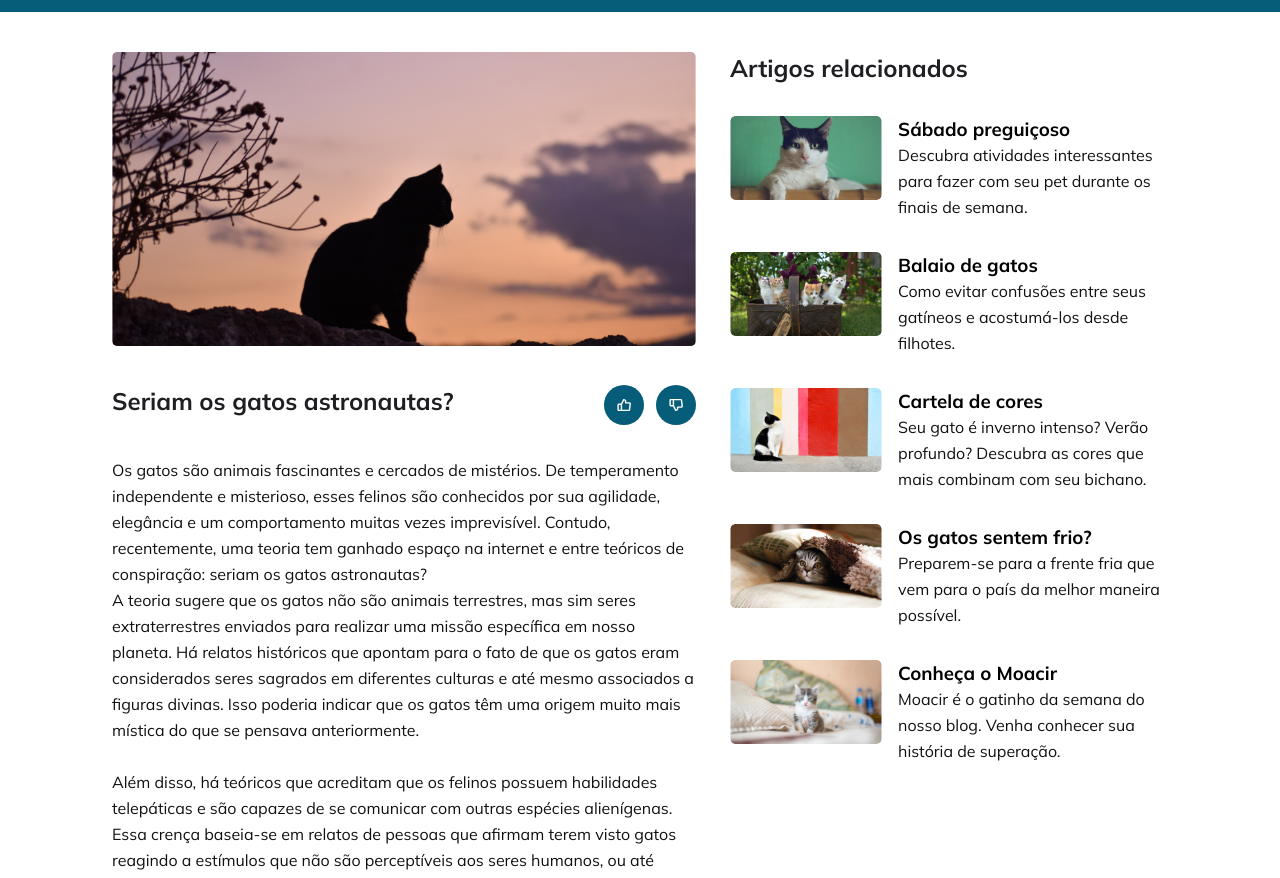
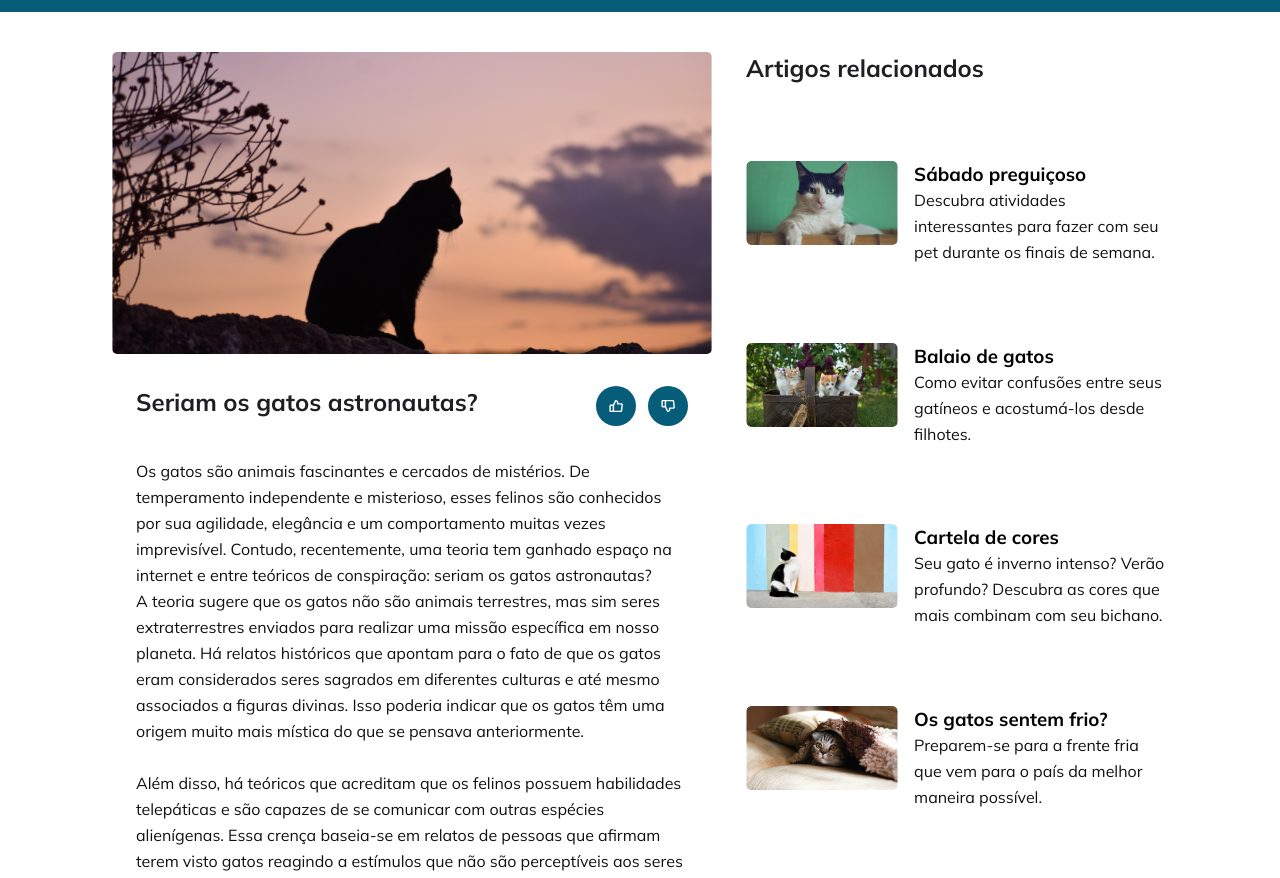
Before and after one commit to CODE-LLAN-BR/entrega-blogDosGatos, a plain HTML site: page index.html in a window 1280 px wide. Shown: the part 60-938 px from the top of the page. Drawn offline with Linux system fonts and the light colour scheme.

Commit message:
imagem alterada , ajustes feitos na imagem main , projeto concluido.

```diff
--- a/index.html
+++ b/index.html
@@ -32,14 +32,13 @@
         />
       </header>
       <main>
-        <section class="section-main">
           <img
-            src="./assets/gato-main.jpg"
+            src="./assets/cat-main.png"
             alt="foto de um gato encima de uma pedra vendo o por do sol"
             id="main-img"
             class="img-item"
           />
-
+        <section class="section-main">
           <div class="title">
             <h2>Seriam os gatos astronautas?</h2>
 
@@ -89,7 +88,12 @@
         <section class="sidebar">
           <h2>Artigos relacionados</h2>
           <article>
-            <img src="./assets/cat-01.jpg" alt="gato preto e branco" class="img-item" style="--delay:.6s"/>
+            <img
+              src="./assets/cat-01.jpg"
+              alt="gato preto e branco"
+              class="img-item"
+              style="--delay: 0.6s"
+            />
             <div class=".text">
               <h3>Sábado preguiçoso</h3>
               <p>
@@ -103,7 +107,7 @@
               src="./assets/cat-02.jpg"
               alt="uma sexta cheia de filhotes de gato"
               class="img-item"
-              style="--delay:.9s"
+              style="--delay: 0.9s"
             />
             <div class=".text">
               <h3>Balaio de gatos</h3>
@@ -118,7 +122,7 @@
               src="./assets/cat-03.jpg"
               alt="gato preto e branco em frente a uma parede com paletas de cores"
               class="img-item"
-              style="--delay:1.2s"
+              style="--delay: 1.2s"
             />
             <div class=".text">
               <h3>Cartela de cores</h3>
@@ -133,7 +137,7 @@
               src="./assets/cat-04.jpg"
               alt="gato cinza embaixo de uma coberta"
               class="img-item"
-              style="--delay:1.5s"
+              style="--delay: 1.5s"
             />
             <div class=".text">
               <h3>Os gatos sentem frio?</h3>
@@ -148,7 +152,7 @@
               src="./assets/cat-05.jpg"
               alt="filhote de gato encima da cama"
               class="img-item"
-              style="--delay:1.8s"
+              style="--delay: 1.8s"
             />
             <div class=".text">
               <h3>Conheça o Moacir</h3>
--- a/style.css
+++ b/style.css
@@ -32,6 +32,7 @@ body{
 
 .page{
     display: grid;
+
 }
 
 
@@ -47,6 +48,8 @@ header{
     align-items: center;
 
 }
+
+
 #logo{
     width: 4rem;
     height: 4rem;
@@ -102,16 +105,17 @@ header{
 
 main #main-img{
 
-    width: 100%;
+    width: 100%;;
     border-radius: 5px;
-    margin-bottom: 3.2rem;
+
 
 
 
 
 }
-main{
-    padding: 2.4rem;
+.section-main{
+    padding: 3.2rem 2.4rem 2.4rem;
+
 }
 .title{
     margin-bottom: 3.2rem;
@@ -259,14 +263,17 @@ footer p {
         padding: 4rem 11.2rem;
         display: grid;
         grid-template-areas:
-        'A A B'
-        'A A C';
+        'A A C'
+        'B B C';
 ;
 
         column-gap: 3.4rem;
     }
+    #main-img{
+        grid-area: A;
+    }
     .section-main{
-        grid-area: A;
+        grid-area: B;
     }
     .section-main .title{
         display: grid;
@@ -276,7 +283,7 @@ footer p {
     }
 
     .sidebar{
-        grid-area: B;
+        grid-area: C;
         row-gap: 3.2rem;
         column-gap: 1.6rem;
     }
```
Also changed, not shown: assets/cat-main.png (added), assets/gato-main.jpg (deleted).
